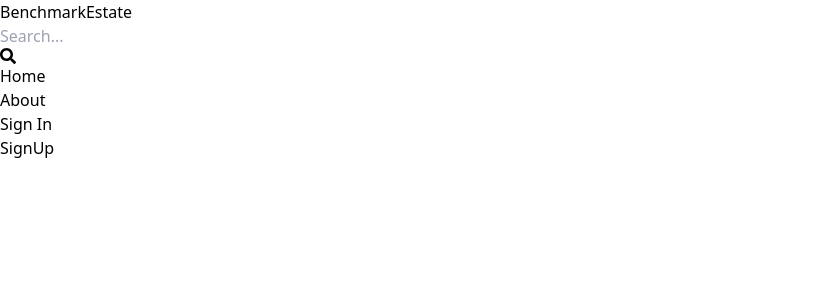
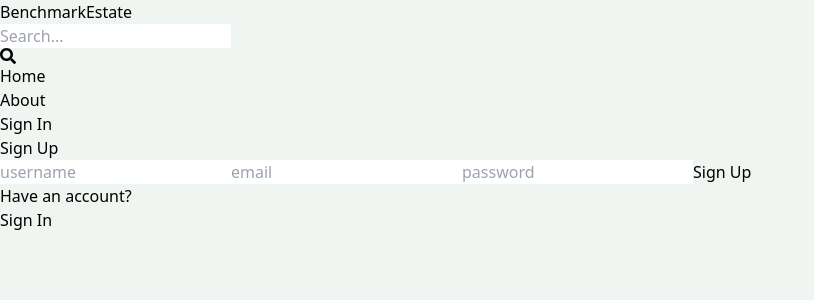
Before and after one commit to MayuMhaske8446/Mearn-Estate, a React (Vite) app in the folder client/: page /sign-up in a window 1280 px wide. Shown: the top 300 px of the page, without its empty margins (0-814 px from the left). Built offline with nearby package versions, Linux system fonts and the light colour scheme.

Commit message:
complete signup page and ui

```diff
--- a/client/src/index.css
+++ b/client/src/index.css
@@ -1,3 +1,7 @@
 @tailwind base;
 @tailwind components;
 @tailwind utilities;
+
+body {
+    background-color : rgb(241, 245, 241);
+}
--- a/client/src/pages/SignUp.jsx
+++ b/client/src/pages/SignUp.jsx
@@ -1,11 +1,44 @@
-import React from 'react'
+import React from "react";
+import { Link } from "react-router-dom";
 
 function SignUp() {
   return (
-    <div>
-      SignUp
+    <div className="p-3 max-w-lg mx-auto">
+      <h1 className="text-xl text-center font-semibold my-7">Sign Up</h1>
+      <form className="flex flex-col gap-4">
+        <input
+          type="text"
+          placeholder="username"
+          className="border p-3 rounded-lg"
+          id="username"
+        />
+        <input
+          type="email"
+          placeholder="email"
+          className="border p-3 rounded-lg"
+          id="email"
+        />
+        <input
+          type="password"
+          placeholder="password"
+          className="border p-3 rounded-lg"
+          id="password"
+        />
+        <button
+          className="bg-slate-700 text-white p-3 rounded-lg uppercase
+          hover:opacity-90 disabled:opacity-80"
+        >
+          Sign Up
+        </button>
+      </form>
+      <div className="flex gap-2 mt-5">
+        <p>Have an account?</p>
+        <Link to={"/sign-in"}>
+          <span className="text-blue-700">Sign In</span>
+        </Link>
+      </div>
     </div>
-  )
+  );
 }
 
 export default SignUp;
```
